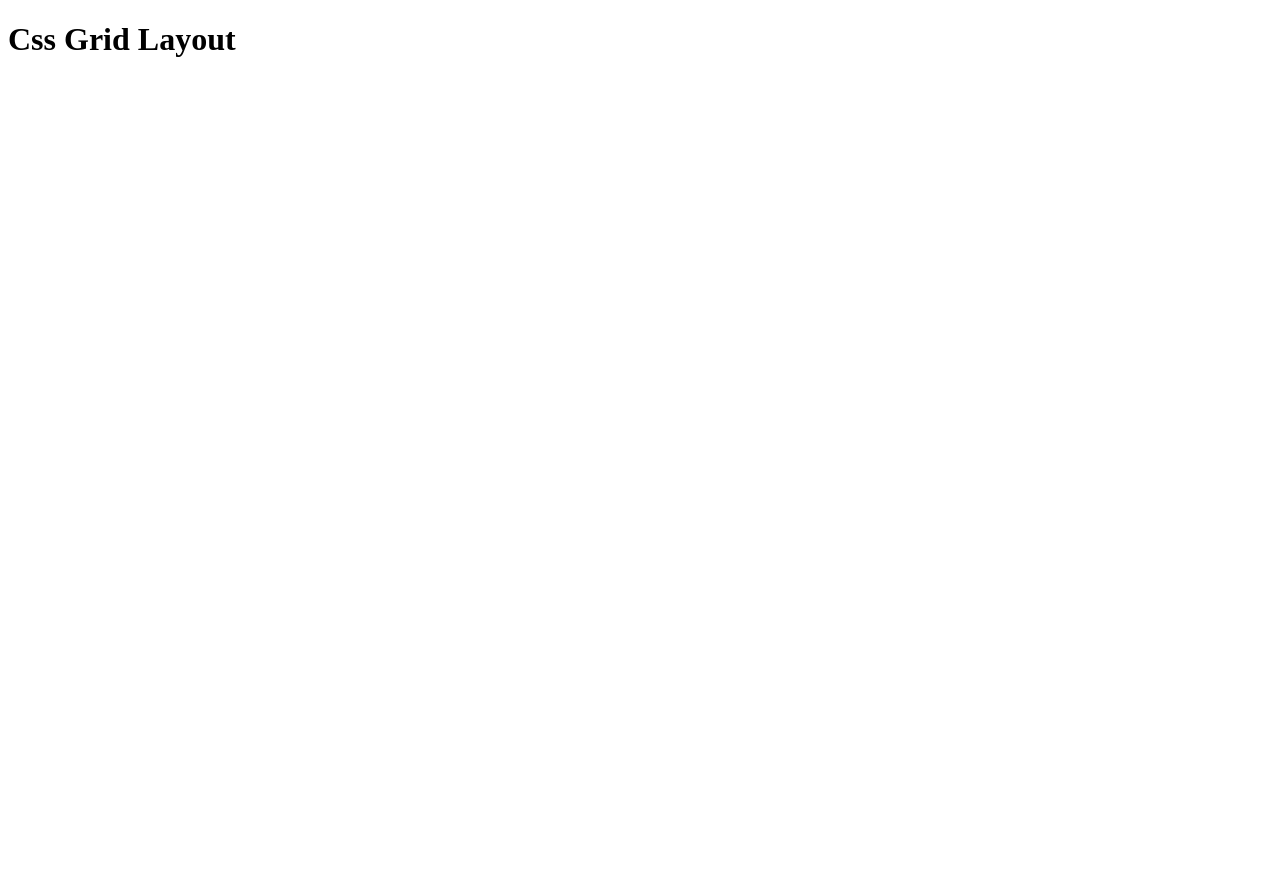
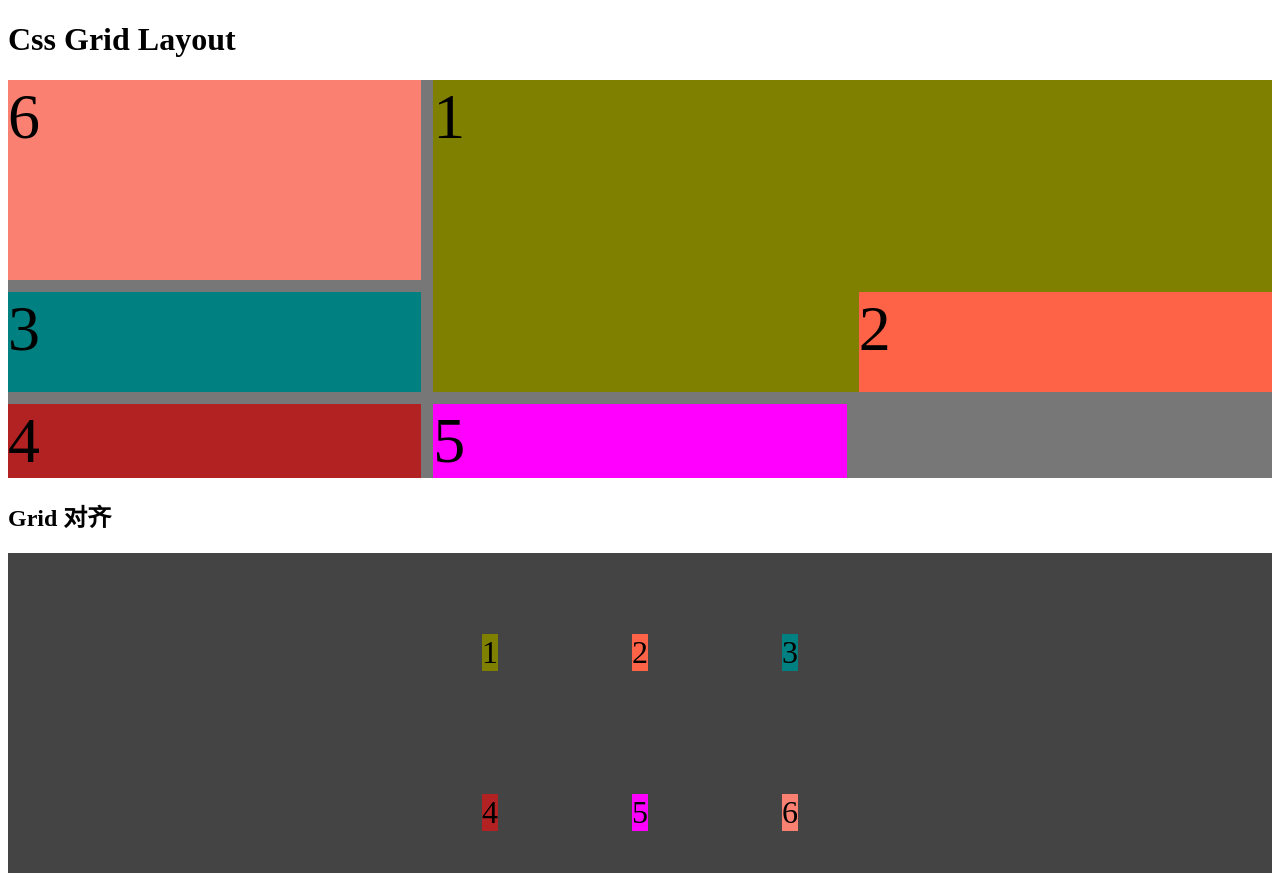
Before and after one commit to nieGX/front-end, a plain HTML site: page css/layout/grid.html in a window 1280 px wide. Before the commit the page ends 800 px from the top, so only its background shows below. Drawn offline with Linux system fonts and the light colour scheme.

Commit message:
Day5 Grid Layout

```diff
--- /dev/null
+++ b/css/layout/19-Challenge6.css
@@ -0,0 +1,25 @@
+.container {
+    width: 1000px;
+
+}
+
+/* grid容器 */
+.grid-box {
+    display: grid;
+    grid-template-columns: 400px 1fr 1fr;
+    column-gap: 60px;
+    align-items: center;
+}
+
+/* 顶部标题和底部按钮跨列 */
+.shop-title,
+.shopcar-btn {
+    grid-column: 1 / -1;
+}
+
+
+.flex-box-title {
+    display: flex;
+    justify-content: space-between;
+    align-items: center;
+}
--- a/css/layout/flex.css
+++ b/css/layout/flex.css
@@ -81,7 +81,6 @@
 
 }
 
-.items {}
 
 .flex-left {
     background-color: lawngreen;
--- a/css/layout/grid.css
+++ b/css/layout/grid.css
@@ -0,0 +1,125 @@
+/* 现在css布局：grid布局 */
+.container {
+    background-color: #777;
+    /* 设置为grid容器 */
+    display: grid;
+    /* 创建列宽 fr表示等宽自动收缩*/
+    /* grid-template-columns: 1fr 2fr 1fr; */
+    /* 使用repeat函数创建等宽的列 （列数，列宽）*/
+    grid-template-columns: repeat(3, 1fr);
+    /* auto单位表示列宽仅为内容所需的宽度 */
+    /* grid-template-columns: 1fr 1fr auto; */
+    /* 创建行高 */
+    grid-template-rows: 200px 100px;
+    /* grid-template-rows: 1fr 2fr; */
+
+    /* 创建行和列之间的间隙 */
+    gap: 12px;
+}
+
+.items {
+    font-size: 64px;
+
+    /* grid item属性 */
+    /*
+        设置网格项进入某个网格单元
+        grid-column: 起始列编号 / 结束列编号
+        grid-row: 起始行编号 / 结束行编号
+    */
+
+    /*
+        对齐属性
+        1.相对容器对齐
+        justify-content:center;
+        align-content:center;
+
+        2.网格内对齐
+        justify-items:center;
+        align-items:center;
+    */
+}
+
+.item-1 {
+    background-color: olive;
+    /* 跨域多列和多行 */
+    grid-column: 2 / 4;
+    /* -1表示最后一行或者一列 */
+    grid-row: 1 / -1;
+}
+
+.item-2 {
+    background-color: tomato;
+    /* 进入最后一个单元格 */
+    grid-column: 3/4;
+    grid-row: 2/3;
+}
+
+.item-3 {
+    background-color: teal;
+}
+
+.item-4 {
+    background-color: firebrick;
+}
+
+.item-5 {
+    background-color: fuchsia;
+    /* height: 150px; */
+}
+
+.item-6 {
+    background-color: salmon;
+    /* 进入第一个单元格 */
+    grid-column: 1/2;
+    grid-row: 1/2;
+}
+
+.grid {
+    background-color: #444;
+    display: grid;
+    grid-template-columns: repeat(3, 150px);
+    grid-template-rows: 200px 120px;
+
+    /* 相对容器水平居中对齐，垂直居中对齐 */
+    justify-content: center;
+    align-content: center;
+    /* height: 350px; */
+
+    /* 相对单元格水平居中，垂直居中对齐 */
+    justify-items: center;
+    align-items: center;
+}
+
+.el {
+    font-size: 32px;
+
+}
+
+.el-1 {
+    background-color: olive;
+
+}
+
+.el-2 {
+    background-color: tomato;
+
+
+}
+
+.el-3 {
+    background-color: teal;
+}
+
+.el-4 {
+    background-color: firebrick;
+}
+
+.el-5 {
+    background-color: fuchsia;
+
+}
+
+.el-6 {
+    background-color: salmon;
+
+}
--- a/css/layout/grid.html
+++ b/css/layout/grid.html
@@ -8,5 +8,24 @@
   </head>
   <body>
     <h1>Css Grid Layout</h1>
+
+    <div class="container">
+      <div class="items item-1">1</div>
+      <div class="items item-2">2</div>
+      <div class="items item-3">3</div>
+      <div class="items item-4">4</div>
+      <div class="items item-5">5</div>
+      <div class="items item-6">6</div>
+    </div>
+
+    <h2>Grid 对齐</h2>
+    <div class="grid">
+      <div class="el el-1">1</div>
+      <div class="el el-2">2</div>
+      <div class="el el-3">3</div>
+      <div class="el el-4">4</div>
+      <div class="el el-5">5</div>
+      <div class="el el-6">6</div>
+    </div>
   </body>
 </html>
```
Also changed, not shown: html/08-Challenge2.html (+6 -4 lines).
